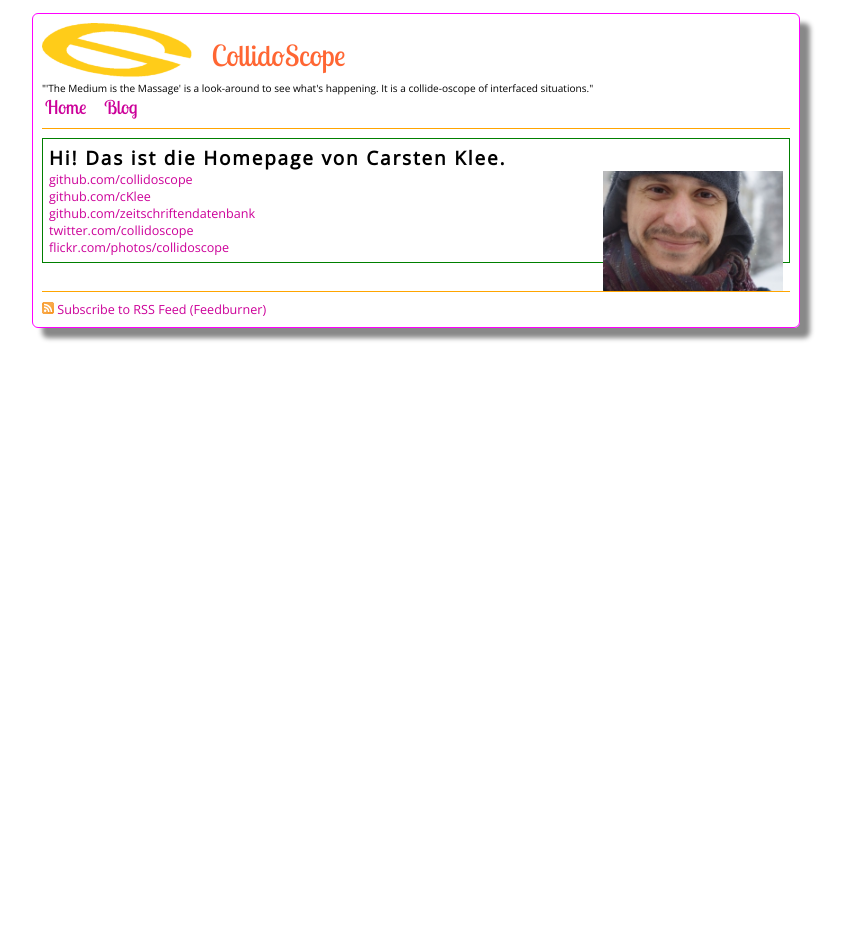
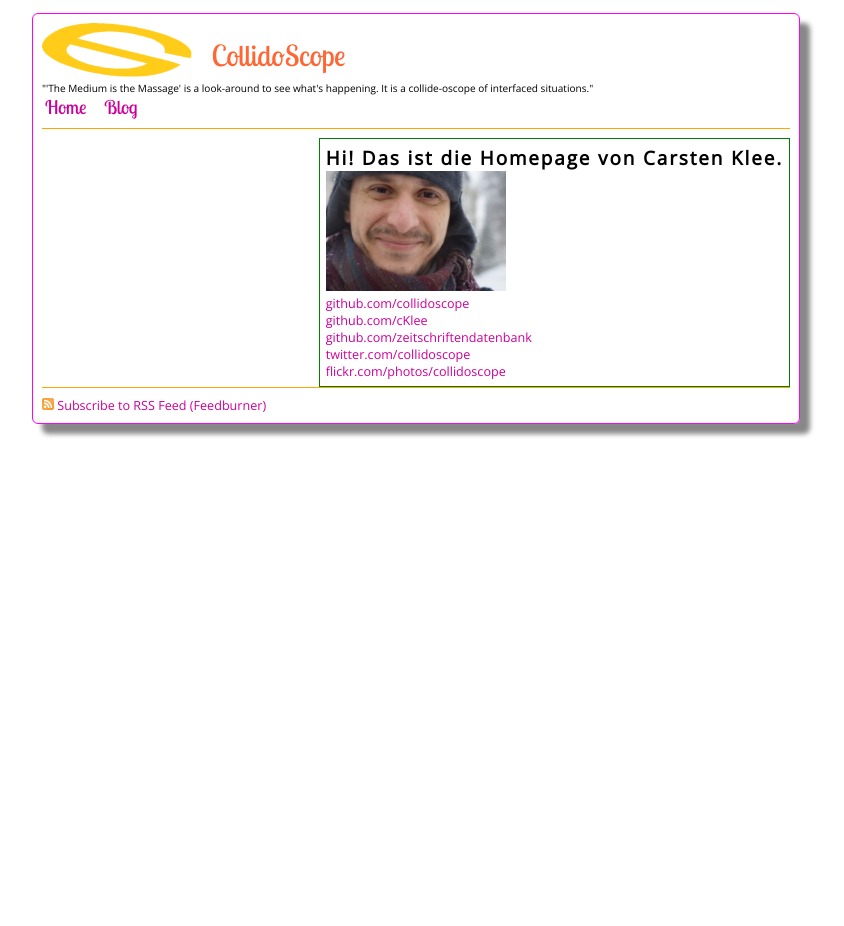
Before and after one commit to collidoscope/collidoscope.github.com, a Jekyll site: the page built from index.html, in a window 1280 px wide. Shown: the whole page, without its empty margins (224-1068 px from the left). Built offline with Jekyll 4.4.1, drawn with Linux system fonts in a browser that asks for light colours; some web fonts are replaced; Markdown is read by kramdown in place of the engine named in the settings.

Commit message:
Updated.

```diff
--- a/css/screen.css
+++ b/css/screen.css
@@ -52,8 +52,8 @@ footer {border-top: 1px solid orange;padding-top:9px;margin-top:9px;clear:both;}
 /* Home
 /*
 /*****************************************************************************/
-.contact {padding:6px;border:1px solid green;}
-#me {float:right;width:180px;margin:left:20px;}
+.contact {float:right;padding:6px;border:1px solid green;}
+#me {width:180px;margin:left:20px;}
 ul.posts {
   list-style-type: none;
   margin-bottom: 2em;
```
